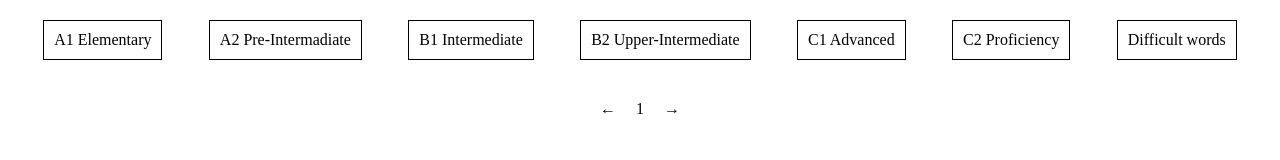
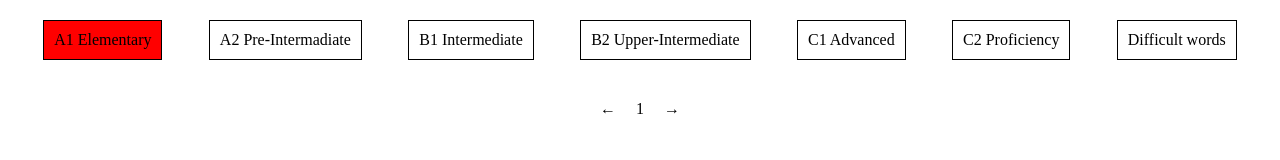
Before and after one commit to antosha-baboshin/rslang, a website built with webpack: page src/ebook.html in a window 1280 px wide. Built offline with nearby package versions, Linux system fonts and the light colour scheme; no server answers.

Commit message:
feat: add document.title check in index.ts

```diff
--- a/index.ts
+++ b/index.ts
@@ -3,17 +3,18 @@ import Aut from "./src/api/aut";
 import { addPagination, addWordsList, checkActiveLevel } from "./src/components/ebook/ebook";
 import { defaultStorage } from "./src/utilities/defaultStorage";
 
-console.log('1');
+if (document.title === 'E-Book') {
+    const addEbook = () => {
+    defaultStorage();
+    checkActiveLevel();
+    addWordsList();
+    addPagination();
+  }
+  addEbook();
+}
 
-const aut = new Aut('https://sveta077-rslang.herokuapp.com');
-aut.addListener();
-aut.viewUser();
-
-// const addEbook = () => {
-//   defaultStorage();
-//   checkActiveLevel();
-//   addWordsList();
-//   addPagination();
-// }
-
-// addEbook();
+if (document.title === 'RSLang') {
+  const aut = new Aut('https://sveta077-rslang.herokuapp.com');
+  aut.addListener();
+  aut.viewUser();
+}
--- a/src/ebook.html
+++ b/src/ebook.html
@@ -4,7 +4,7 @@
   <meta charset="UTF-8">
   <meta http-equiv="X-UA-Compatible" content="IE=edge">
   <meta name="viewport" content="width=device-width, initial-scale=1.0">
-  <title>Document</title>
+  <title>E-Book</title>
   <link rel="stylesheet" href="./styles.css">
 </head>
 <body class="body">
```
